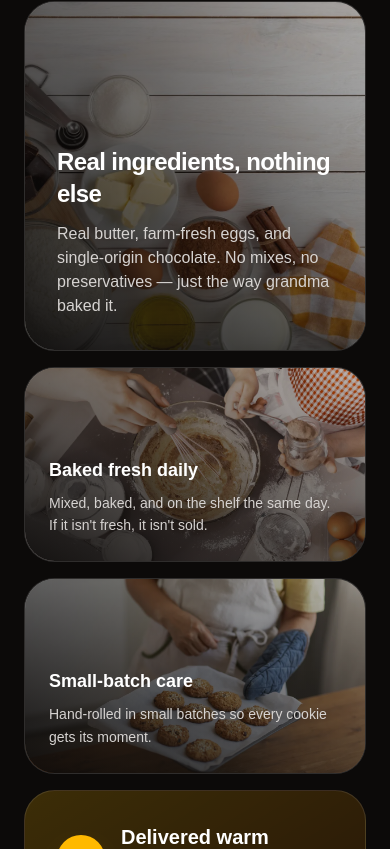
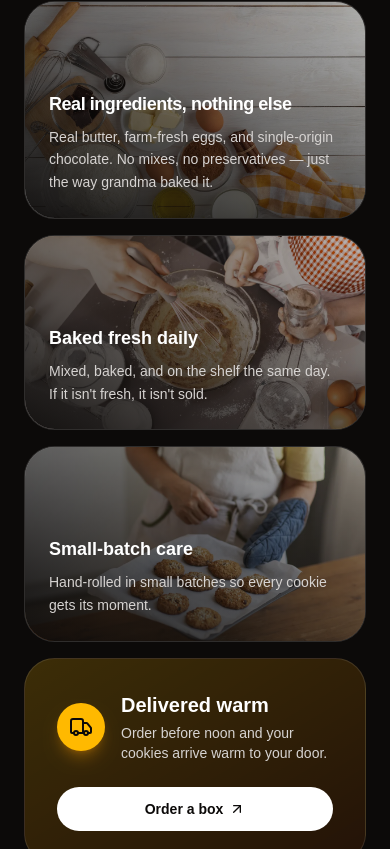
Before and after one commit to juliarina/cookie-store, a React (Vite) app: page / in a window 390 px wide. Shown: the part 2975-3824 px from the top of the page. Built offline with nearby package versions, Linux system fonts and the light colour scheme.

Commit message:
style: responsive homepage why-crumb cards and about hero description alignment

```diff
--- a/src/pages/About.tsx
+++ b/src/pages/About.tsx
@@ -52,20 +52,20 @@ const testimonials = [
 export default function About() {
   return (
     <section className="mx-auto max-w-6xl px-6 pt-14 pb-20 sm:px-8 lg:px-12">
-      <div className="mx-auto max-w-3xl text-center">
+      <div className="mx-auto max-w-3xl px-4 text-center sm:px-6">
         <span className="text-xs font-semibold uppercase tracking-widest text-amber-600">
           Our Story
         </span>
         <h1 className="mt-3 text-4xl font-bold tracking-tight text-stone-900 sm:text-5xl">
           Baked with love since 2019
         </h1>
-        <p className="mt-6 text-base leading-relaxed text-stone-600 sm:text-lg">
+        <p className="mt-8 text-justify text-base leading-relaxed text-stone-600 sm:text-center sm:text-lg">
           Crumb &amp; Co. started at a tiny farmers' market stall with one recipe
           and a big dream. Today we bake thousands of cookies a week — still by
           hand, still with the same recipe our founder's grandmother wrote on a
           stained index card.
         </p>
-        <p className="mt-4 text-base leading-relaxed text-stone-600 sm:text-lg">
+        <p className="mt-4 text-justify text-base leading-relaxed text-stone-600 sm:text-center sm:text-lg">
           We believe a cookie should be more than just sweet. It should be
           warm, chewy in the middle, crisp at the edges, and made with
           ingredients we would proudly serve our own family.
--- a/src/pages/Home.tsx
+++ b/src/pages/Home.tsx
@@ -234,13 +234,13 @@ export default function Home() {
                 alt="Real ingredients, nothing else"
                 className="absolute inset-0 h-full w-full object-cover transition-transform duration-500 group-hover:scale-105"
               />
-              <div className="relative flex h-full flex-col p-8">
-                <div className="h-28 shrink-0" />
+              <div className="relative flex h-full flex-col p-6 md:p-8">
+                <div className="h-16 shrink-0 md:h-28" />
                 <div className="mt-auto">
-                  <h3 className="text-2xl font-semibold tracking-tight">
+                  <h3 className="text-lg font-semibold tracking-tight md:text-2xl">
                     Real ingredients, nothing else
                   </h3>
-                  <p className="mt-3 max-w-md text-stone-300">
+                  <p className="mt-2 text-sm leading-relaxed text-stone-300 md:mt-3 md:max-w-md">
                     Real butter, farm-fresh eggs, and single-origin chocolate.
                     No mixes, no preservatives — just the way grandma baked it.
                   </p>
@@ -298,7 +298,7 @@ export default function Home() {
               </div>
               <Link
                 to="/contact"
-                className="group/btn inline-flex shrink-0 items-center gap-1.5 rounded-full bg-white px-6 py-3 text-sm font-semibold text-stone-950 transition-all duration-200 hover:scale-[1.03] hover:bg-amber-400 active:scale-[0.98]"
+                className="group/btn inline-flex w-full shrink-0 items-center justify-center gap-1.5 rounded-full bg-white px-6 py-3 text-sm font-semibold text-stone-950 transition-all duration-200 hover:scale-[1.03] hover:bg-amber-400 active:scale-[0.98] sm:w-auto"
               >
                 Order a box
                 <ArrowUpRight className="h-4 w-4 transition-transform duration-200 group-hover/btn:translate-x-0.5 group-hover/btn:-translate-y-0.5" />
```
